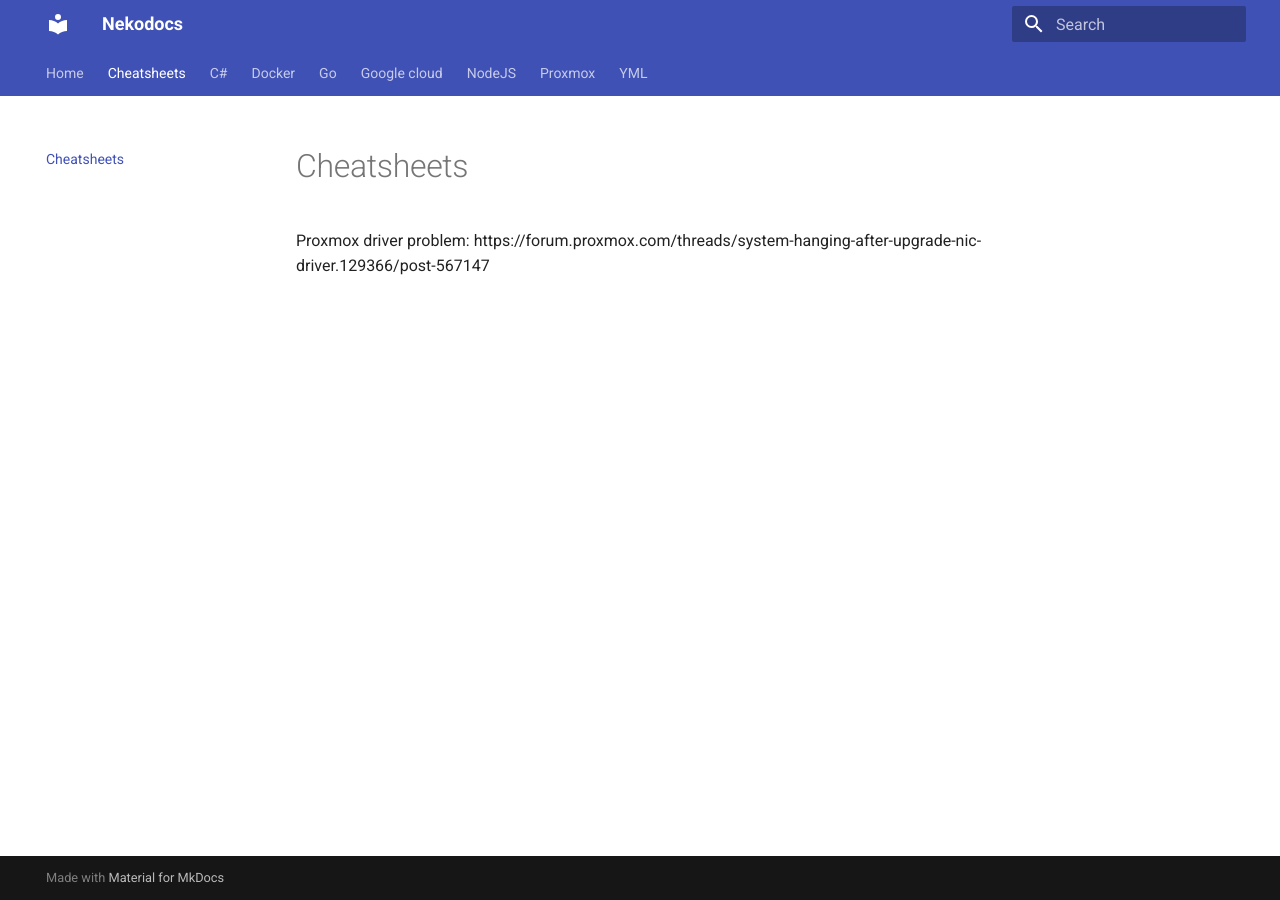
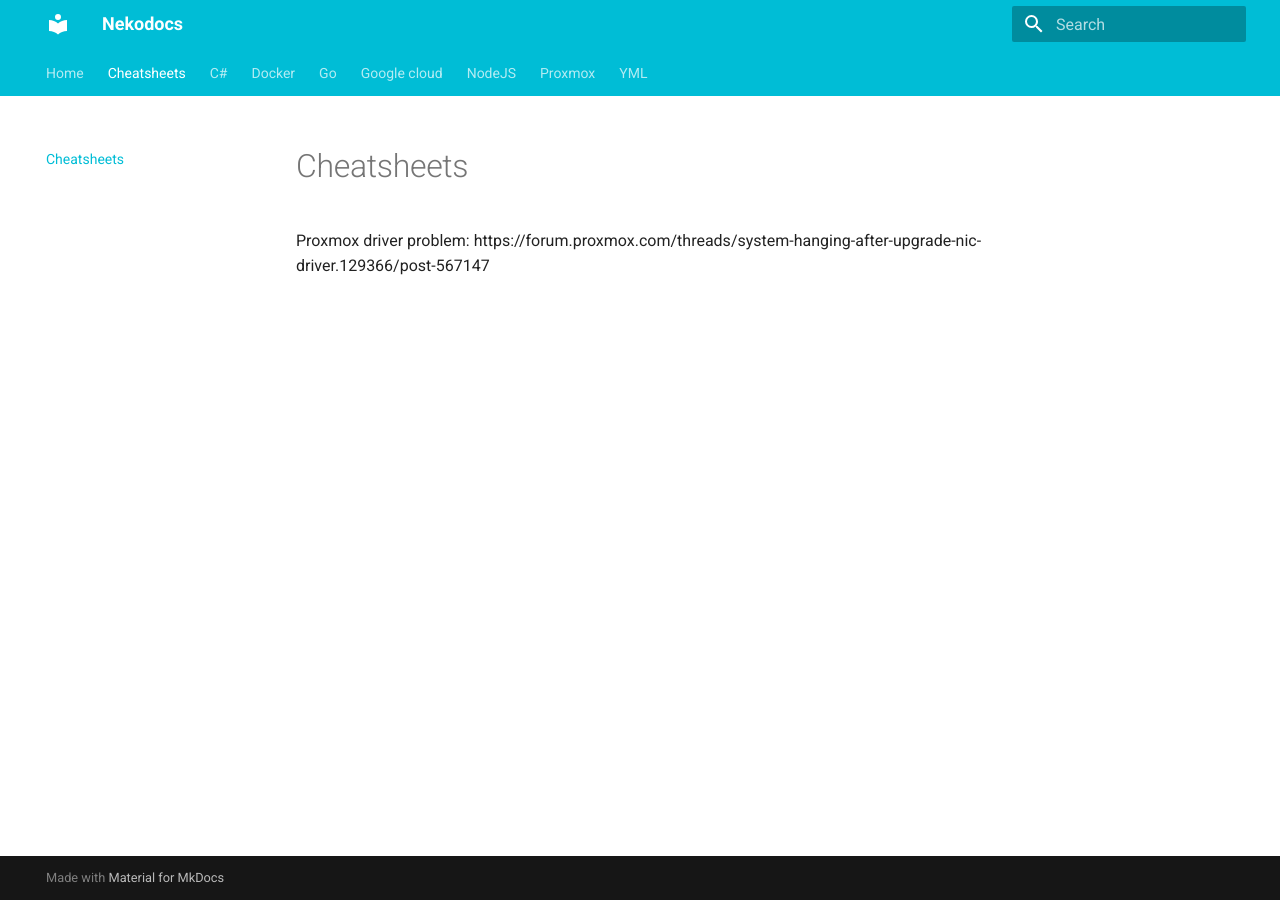
Before and after one commit to NekoLuka/raneto-wiki-files, an MkDocs documentation site: the page built from docs/cheatsheets.md, in a window 1280 px wide. Built offline with MkDocs 1.6.1 and Material for MkDocs 9.7.7, drawn with Linux system fonts in a browser that asks for light colours.

Commit message:
Update mkdocs.yml

```diff
--- a/mkdocs.yml
+++ b/mkdocs.yml
@@ -2,7 +2,8 @@ site_name: Nekodocs
 theme:
   name: material
   palette:
-    accent: cyan
+    primary: cyan
+    accent: indigo
   features:
     - navigation.tabs
     - navigation.tracking
```
